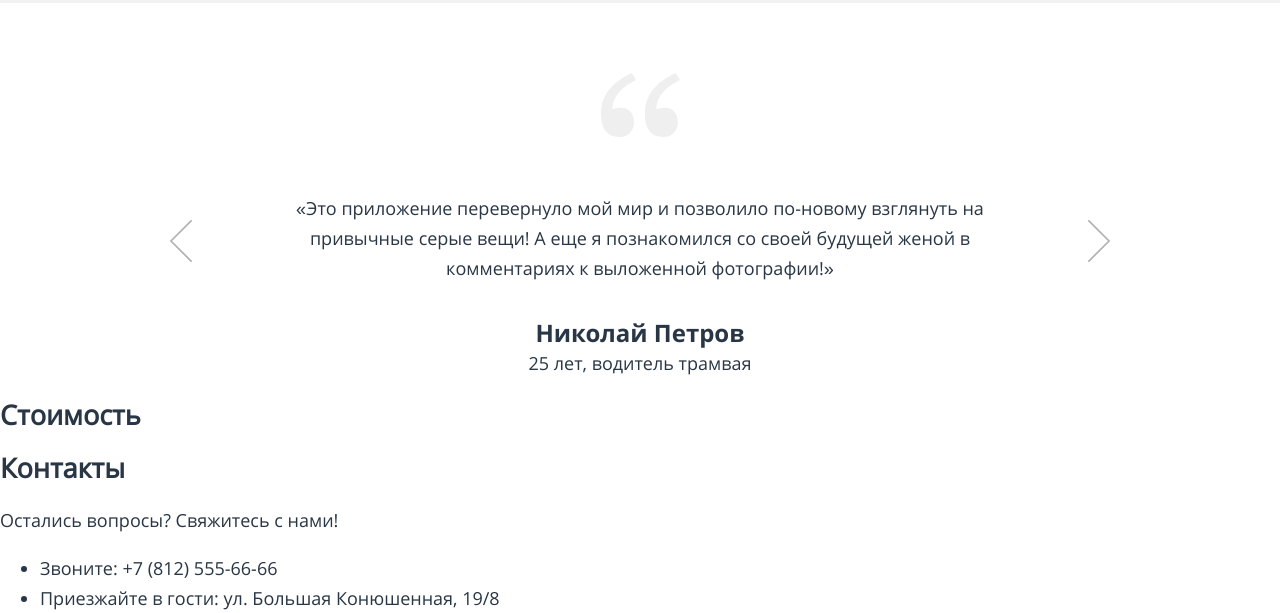
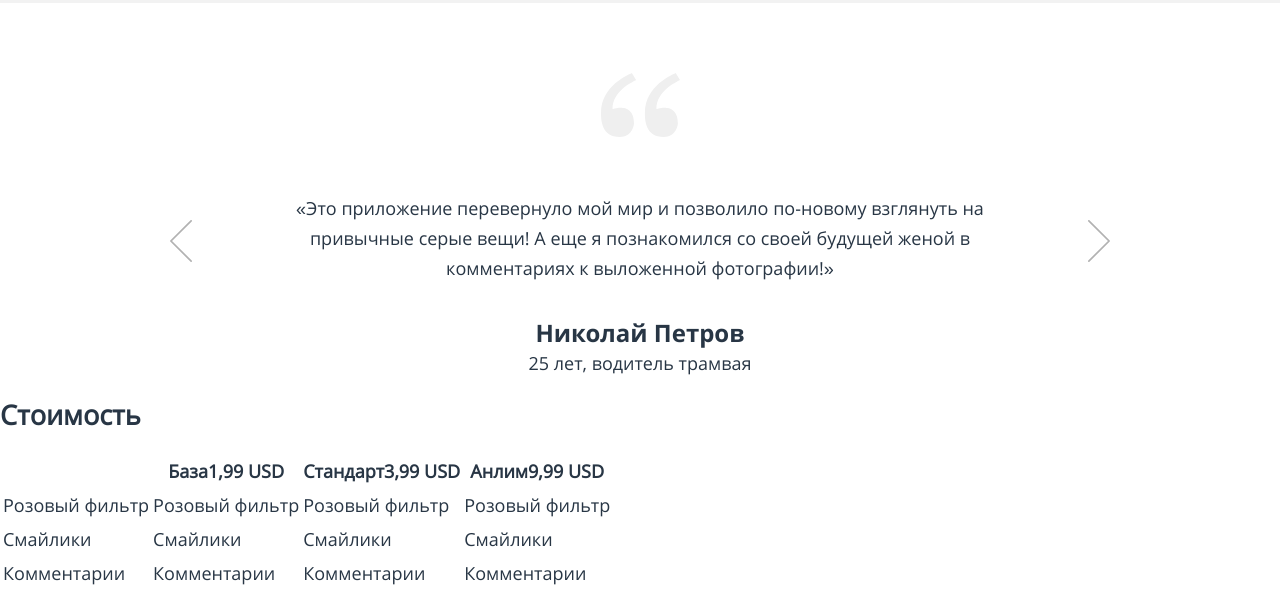
Before and after one commit to stigsanek/pink, a website: page src/index.html in a window 1280 px wide. Shown: the part 2209-2822 px from the top of the page. Drawn offline with Linux system fonts and the light colour scheme.

Commit message:
Исправляет разметку блока стоимость

```diff
--- a/src/index.html
+++ b/src/index.html
@@ -185,32 +185,32 @@
 
     <section class="price">
       <h2 class="price__header">Стоимость</h2>
-      <!--<table class="price__table">
+     <table class="price__table">
           <tr>
-            <th></th>
-            <th><span>База</span></th>
-            <th><span>Стандарт</span></th>
-            <th><span>Анлим</span></th>
+            <th class="price__rate"></th>
+            <th class="price__rate"><span>База</span>1,99 USD</th>
+            <th class="price__rate"><span>Стандарт</span>3,99 USD</th>
+            <th class="price__rate"><span>Анлим</span>9,99 USD</th>
           </tr>
           <tr>
-            <td><span>Розовый фильтр</span></td>
-            <td><span>Включен в стоимость</span></td>
-            <td><span>Включен в стоимость</span></td>
-            <td><span>Включен в стоимость</span></td>
+            <td class="price__value"><span>Розовый фильтр</span></td>
+            <td class="price__value"><span>Розовый фильтр</span></td>
+            <td class="price__value"><span>Розовый фильтр</span></td>
+            <td class="price__value"><span>Розовый фильтр</span></td>
           </tr>
           <tr>
-            <td><span>Смайлики</span></td>
-            <td><span>Не включен в стоимость</span></td>
-            <td><span>Включен в стоимость</span></td>
-            <td><span>Включен в стоимость</span></td>
+            <td class="price__value"><span>Смайлики</span></td>
+            <td class="price__value"><span>Смайлики</span></td>
+            <td class="price__value"><span>Смайлики</span></td>
+            <td class="price__value"><span>Смайлики</span></td>
           </tr>
           <tr>
-            <td><span>Комментарии</span></td>
-            <td><span>Не включен в стоимость</span></td>
-            <td><span>Не включен в стоимость</span></td>
-            <td><span>Включен в стоимость</span></td>
+            <td class="price__value"><span>Комментарии</span></td>
+            <td class="price__value"><span>Комментарии</span></td>
+            <td class="price__value"><span>Комментарии</span></td>
+            <td class="price__value"><span>Комментарии</span></td>
           </tr>
-        </table>-->
+        </table>
     </section>
     <section class="contacts">
       <h2 class="contacts__header">Контакты</h2>
--- a/src/sass/style.scss
+++ b/src/sass/style.scss
@@ -12,3 +12,4 @@
 @import "blocks/features.scss";
 @import "blocks/effect.scss";
 @import "blocks/reviews.scss";
+@import "blocks/price.scss";
```
Also changed, not shown: src/sass/blocks/price.scss (added).
